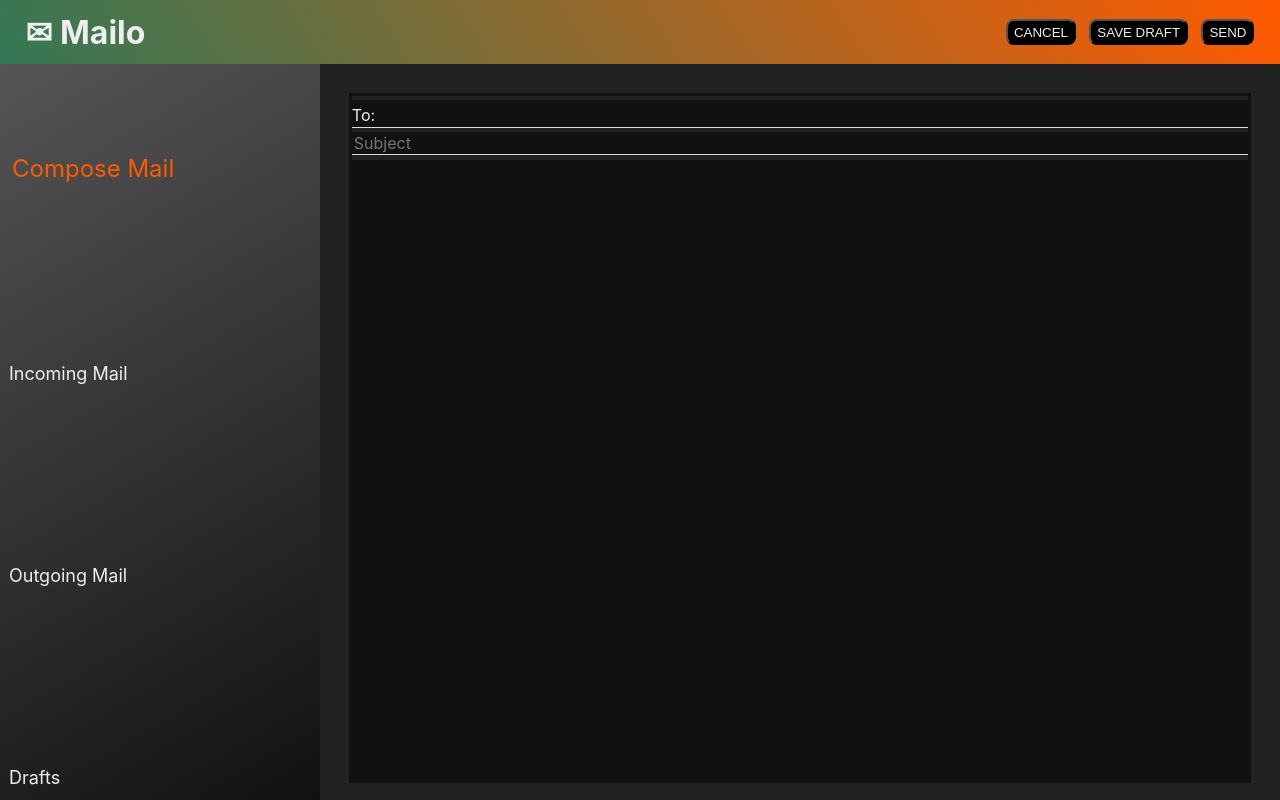
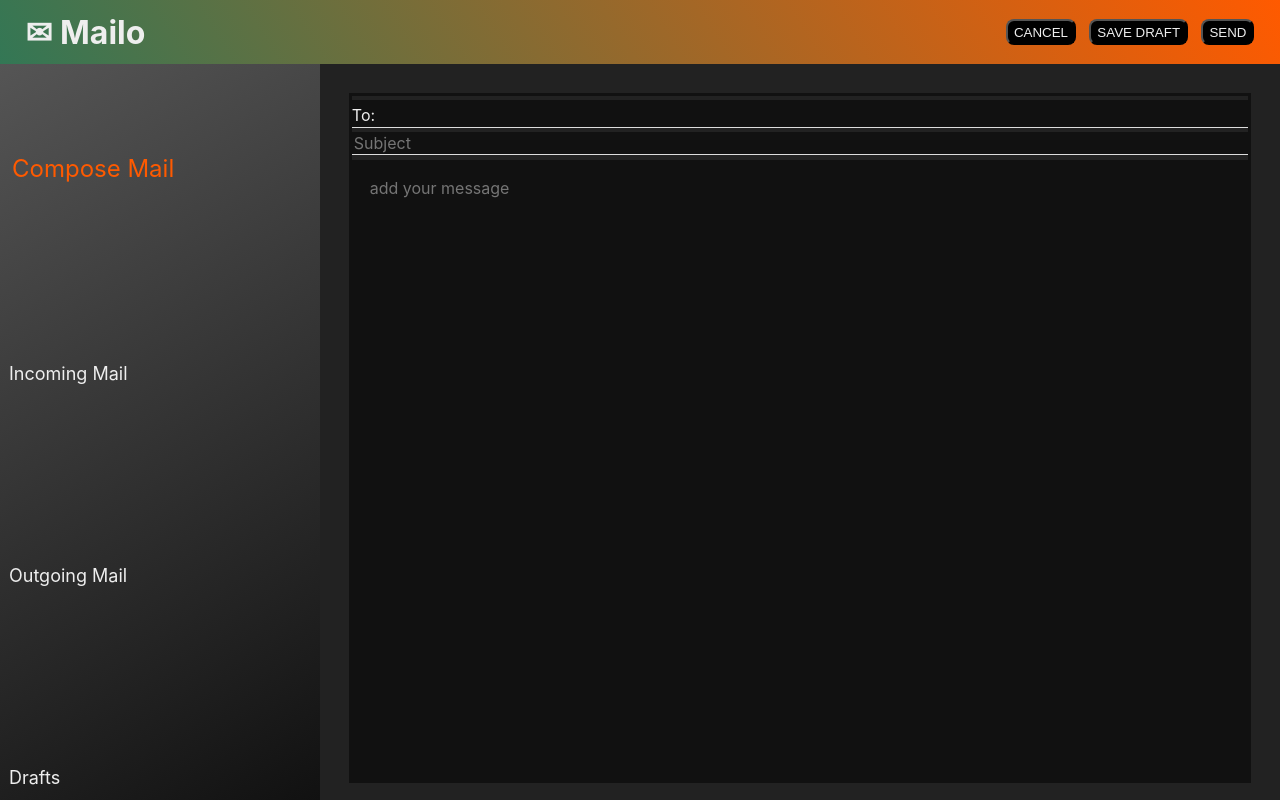
Before and after one commit to AlonBru/Mailo, a React (Create React App) app: page /compose in a window 1280 px wide. Built offline with nearby package versions, Linux system fonts and the light colour scheme.

Commit message:
removed dev deps

```diff
--- a/package.json
+++ b/package.json
@@ -51,8 +51,5 @@
       "last 1 firefox version",
       "last 1 safari version"
     ]
-  },
-  "devDependencies": {
-    "typescript": "^4.1.3"
   }
 }
--- a/src/pages/ComposeMail.js
+++ b/src/pages/ComposeMail.js
@@ -142,6 +142,7 @@
       placeholder='Subject' />
 
       <textarea name='content'
+      placeholder="add your message"
       value={content}
       rows="10"
       onChange={change}
```
Also changed, not shown: 2 other files (tests, documents, lock files or other folders).
